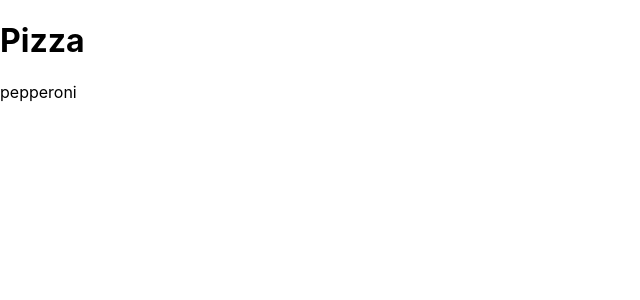
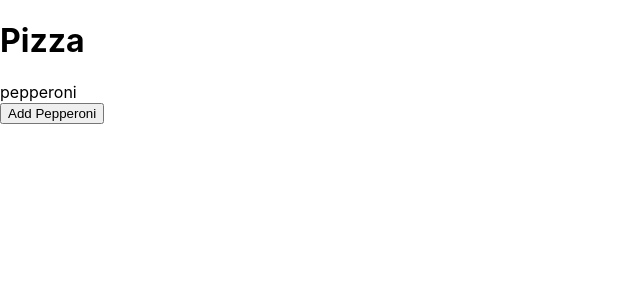
Before and after one commit to arisGio/redux, a React (Create React App) app: page / in a window 1280 px wide. Shown: the top 300 px of the page, without its empty margins (0-640 px from the left). Built offline with nearby package versions, Linux system fonts and the light colour scheme.

Commit message:
Issue - Automatic Import is not working

```diff
--- a/src/App.js
+++ b/src/App.js
@@ -1,14 +1,20 @@
-import { useSelector } from "react-redux";
+import { useDispatch, useSelector } from "react-redux";
 import "./App.css";
+import { addTopping } from "./pizzaSlice";
 
 function App() {
   const pizza = useSelector((state) => state.pizza);
+  const dispatch = useDispatch();
   return (
     <>
       <h1>Pizza</h1>
       {pizza.toppings.map((topping) => (
         <div key={topping}>{topping}</div>
       ))}
+
+      <button onClick={() => dispatch(addTopping("pepperoni"))}>
+        Add Pepperoni
+      </button>
     </>
   );
 }
```
Also changed, not shown: 1 other file (tests, documents, lock files or other folders).
